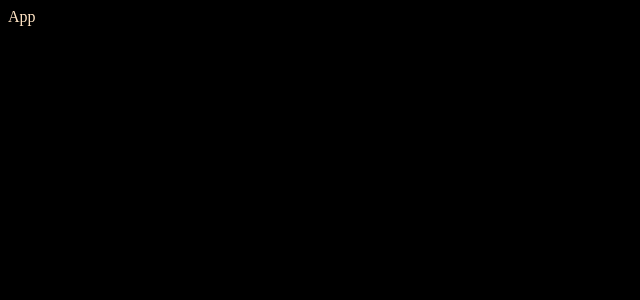
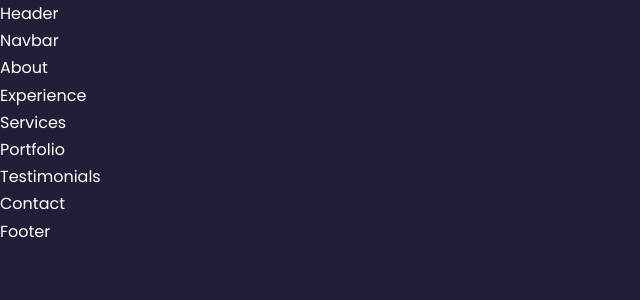
Before and after one commit to Afoghandi/MyPortfolio, a React (Create React App) app: page / in a window 1280 px wide. Shown: the top 300 px of the page, without its empty margins (0-640 px from the left). Built offline with nearby package versions, Linux system fonts and the light colour scheme.

Commit message:
setting the index css

```diff
--- a/src/App.jsx
+++ b/src/App.jsx
@@ -1,8 +1,32 @@
 import React from 'react'
+import Header from './components/header/Header'
+import Navbar from './components/navbar/Navbar'
+import About from './components/about/About'
+import Experience from './components/experience/Experience'
+import Portfolio from './components/portfolio/Portfolio'
+import Services from './components/services/Services'
+import Testimonials from './components/testimonials/Testimonials'
+import Contact from './components/contact/Contact'
+import Footer from './components/footer/Footer'
+
 
 const App = () => {
   return (
-    <div>App</div>
+<>
+<Header/>
+<Navbar/>
+<About/>
+
+<Experience/>
+<Services/>
+<Portfolio/>
+<Testimonials/>
+<Contact/>
+<Footer/>
+
+</>
+
+
   )
 }
 
--- a/src/index.css
+++ b/src/index.css
@@ -1,4 +1,129 @@
+@import url('https://fonts.googleapis.com/css2?family=Poppins:wght@300;400;500;600&display=swap');
+
+* {
+  padding: 0;
+  margin: 0;
+  border: 0;
+  outline: 0;
+  box-sizing: border-box;
+  list-style: none;
+  text-decoration: none;
+}
+
+:root {
+  --color-bg: #1f1f38;
+  --color-bg-variant: #2c2c6c;
+  --color-primary-variant: rgba(77, 181, 255, 0.4);
+  --color-white: #fff;
+  --color-light: rgba(255, 255, 255, 0.6);
+
+  --container-width-lg: 75%;
+  --container-width-md: 80%;
+  --container-width_sm: 90%;
+
+  --transition: all 400ms ease;
+}
+html {
+  scroll-behavior: smooth;
+}
+
+::-webkit-scrollbar {
+  display: none;
+}
+
 body {
-  background: #000;
-  color: bisque;
+  font-family: 'Poppins', sans-serif;
+  background-color: var(--color-bg);
+  color: var(--color-white);
+  line-height: 1.7;
 }
+
+/***General styles****/
+
+.container {
+  width: var(--container-width-lg);
+  margin: 0 auto;
+}
+h1,
+h2,
+h3,
+h4,
+h5 {
+  font-weight: 500;
+}
+h1 {
+  font-size: 2.5rem;
+}
+
+.section {
+  margin-top: 8rem;
+}
+
+section > h2,
+section > h5 {
+  text-align: center;
+  color: var(--color-light);
+}
+section > h2 {
+  color: var(--color-primary);
+  margin-bottom: 3rem;
+}
+
+.textlight {
+  color: var(--color-light);
+}
+a {
+  color: var(--color-primary);
+  transition: var(--transition);
+}
+a:hover {
+  color: var(--color-white);
+}
+
+.btn {
+  width: max-content;
+  display: block;
+  color: var(--color-primary);
+  padding: 0.75rem 1.2rem;
+  border-radius: 0.4rem;
+  cursor: pointer;
+  border: 1px solid var(--color-primary);
+  transition: var(--transition);
+}
+.btn:hover {
+  background: var(--color-white);
+  color: var(--color-bg);
+  border-color: transparent;
+}
+
+.btn-primary {
+  background: var(--color-primary);
+  color: var(--color-bg);
+}
+.img {
+  display: block;
+  width: 100%;
+  object-fit: cover;
+}
+
+/*******MEDIA QUERY (MEDIUM DEVICES********/
+
+@media screen and (max-width: 1024px) {
+  .container {
+    width: var(--container-width-md);
+  }
+  section {
+    margin-top: 6rem;
+  }
+}
+
+/*******MEDIA QUERY (SMALL DEVICES********/
+
+@media screen and (max-width: 600kpx) {
+  .container {
+    width: var(--container-width-sm);
+  }
+  section > h2 {
+    margin-top: 2rem;
+  }
+}
```
Also changed, not shown: src/components/portfolio/portfolio.css (added).
